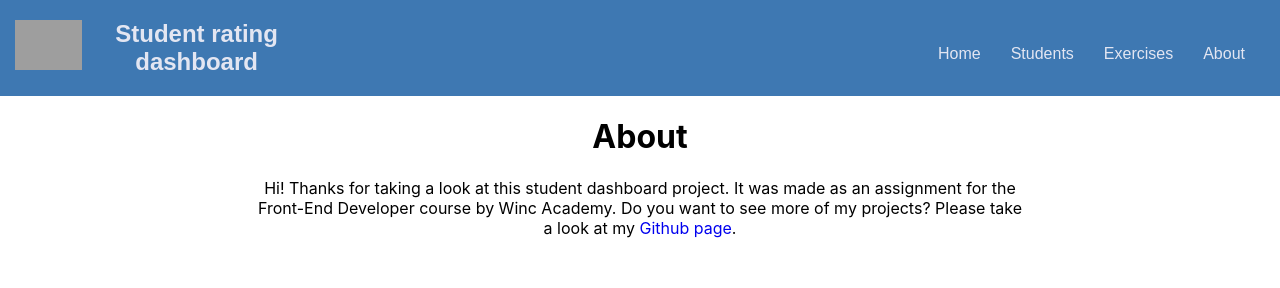
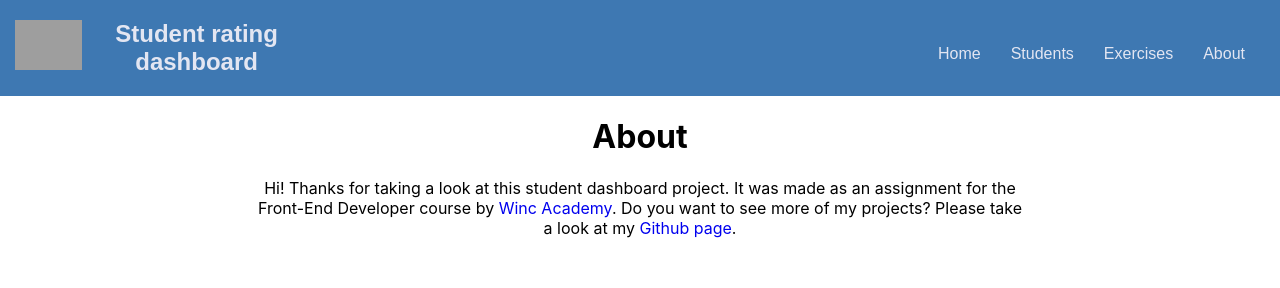
Before and after one commit to SachaBogaers/react-student-dashboard, a React (Create React App) app: page /about in a window 1280 px wide. Shown: the top 288 px of the page. Built offline with nearby package versions, Linux system fonts and the light colour scheme; grey boxes are pictures that could not be loaded; the HTML template or start-up script is replaced by a standard one.

Commit message:
Adding link on about page

```diff
--- a/src/components/AboutPage.js
+++ b/src/components/AboutPage.js
@@ -2,7 +2,10 @@ function AboutPage() {
 	return (
 		<main className="AboutPage">
 			<h1>About</h1>
-			<p className="aboutText">Hi! Thanks for taking a look at this student dashboard project. It was made as an assignment for the Front-End Developer course by Winc Academy. Do you want to see more of my projects? Please take a look at my <a href="https://github.com/SachaBogaers">Github page</a>.</p>
+			<p className="aboutText">Hi! Thanks for taking a look at this student dashboard project.
+			It was made as an assignment for the Front-End Developer course by <a href="https://www.wincacademy.nl/opleidingen/front-end-development" target='_blank'>Winc Academy</a>.
+			Do you want to see more of my projects?
+			Please take a look at my <a href="https://github.com/SachaBogaers" target='_blank'>Github page</a>.</p>
 		</main>
 
 	);
```
